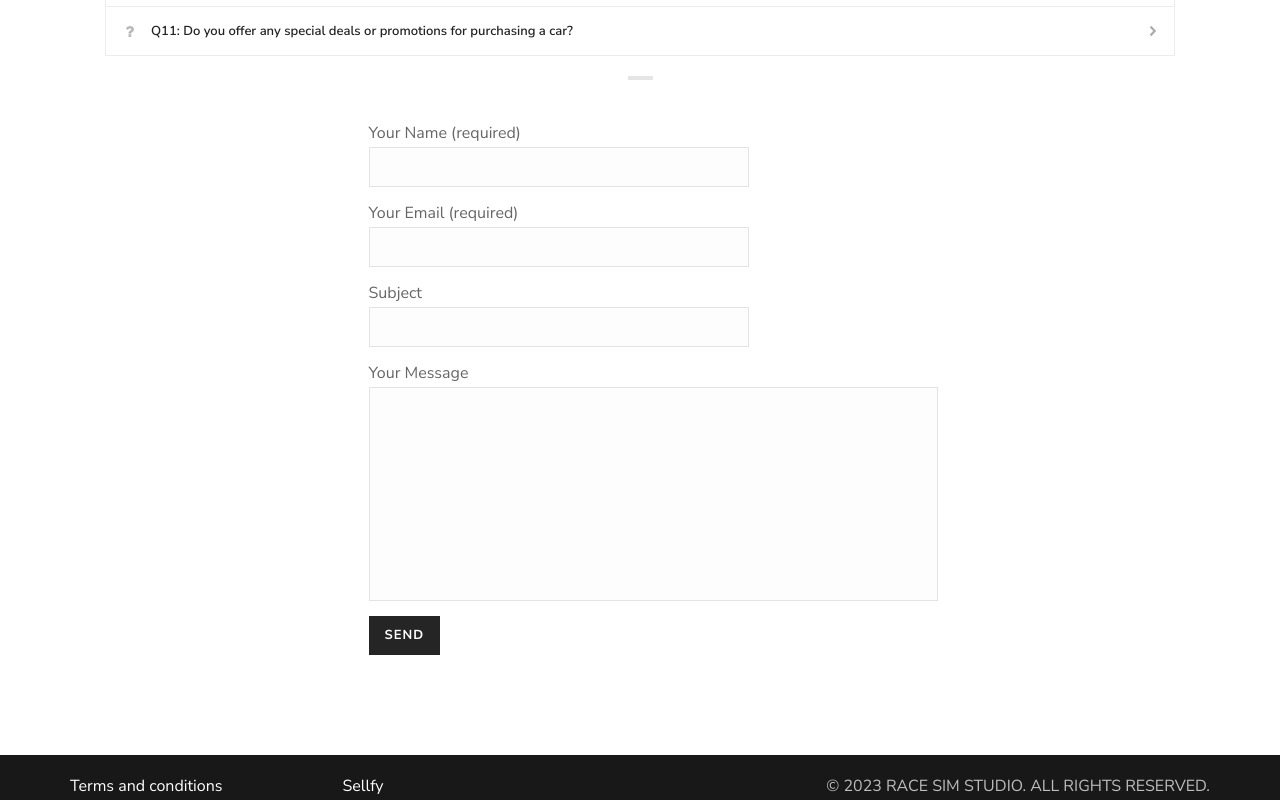
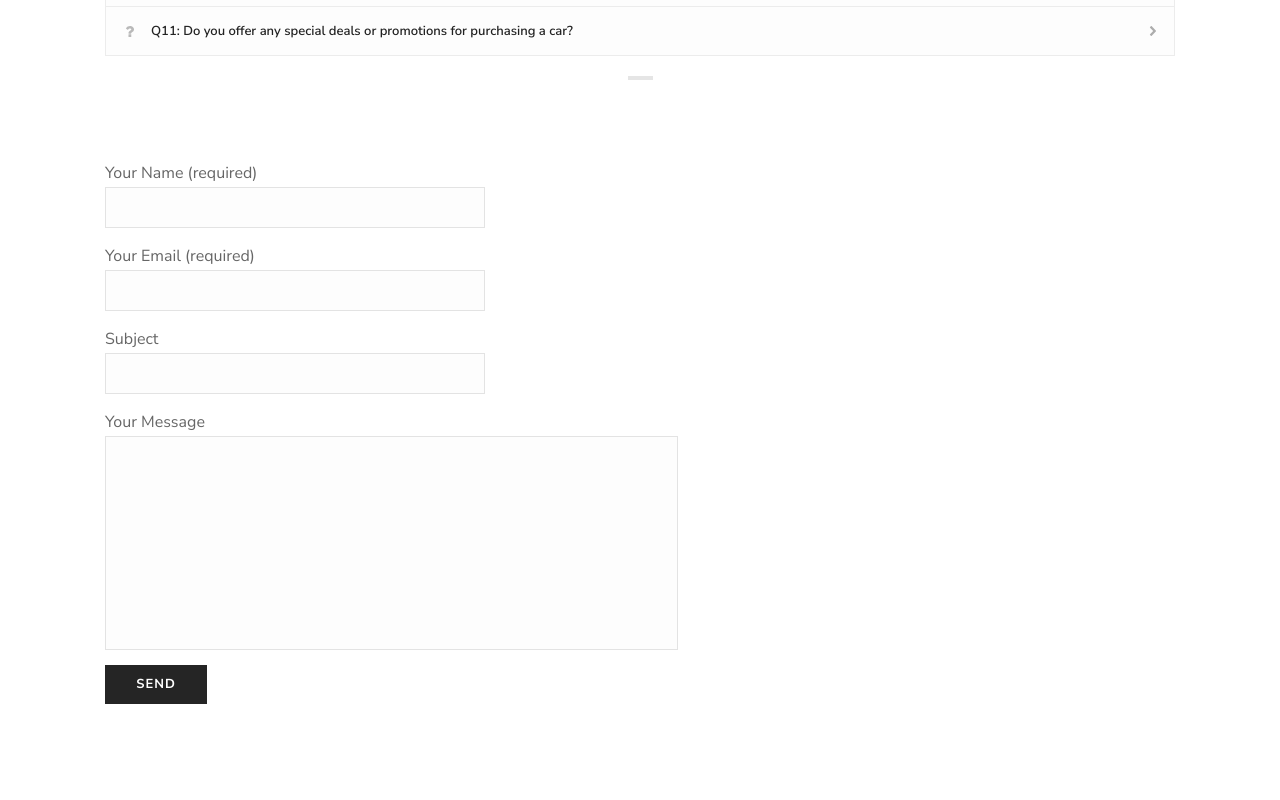
Before and after one commit to bob1663/raceone17, a React (Vite) app in the folder client/: page /contact in a window 1280 px wide. Shown: the part 1560-2360 px from the top of the page. Built offline with nearby package versions, Linux system fonts and the light colour scheme.

Commit message:
nineteenth commit

```diff
--- a/client/src/pages/Contact/Contact.css
+++ b/client/src/pages/Contact/Contact.css
@@ -109,7 +109,7 @@
   flex-direction: column;
   justify-content: space-between;
 
-  background: #ffffff;
+  background: #fdfdfd;
   border-width: 1px 1px 0px 1px;
   border-style: solid;
   border-color: #ececec;
@@ -185,24 +185,28 @@
 /* FORM */
 .app__contact-form {
   display: flex;
-  background: #ffffff;
-
+  flex-direction: column;
+  margin-top: 40px;
+  margin-bottom: 100px;
+  justify-content: center;
+  align-items: center;
+  padding: 0 15px;
 }
 
 .app__contact-form form {
-  width: 100%;
-  display: flex;
-  flex-direction: column;
-  align-items: center;
-}
-
-.app__contact-form_container {
   display: flex;
   flex-direction: column;
   width: 100%;
-  max-width: 573px;
-  align-items: flex-start;
-  padding: 0 15px;
+  max-width: 1070px;
+}
+
+.app__contact-form form small {
+  font-family: var(--font-sans);
+  font-weight: 400;
+  font-size: 12px;
+  line-height: 12px;
+  color: red;
+  margin-bottom: 15px;
 }
 
 .app__contact-form form p {
@@ -218,64 +222,62 @@
   all: unset;
   background: #fdfdfd;
   border: 1px solid #e3e3e3;
+  max-width: 354px;
+
+  margin-bottom: 15px;
+
   padding: 10px 12px;
 
   font-family: var(--font-sans);
   font-weight: 400;
-  font-size: 13px;
-  line-height: 13px;
+  font-size: 14px;
+  line-height: 14px;
   color: #666666;
-
-  margin-bottom: 13px;
-  max-width: 354px;
-  width: 100%;
 }
 
 .app__contact-form form textarea {
   all: unset;
   background: #fdfdfd;
   border: 1px solid #e3e3e3;
+
+  max-width: 547px;
+
   height: 192px;
-
   padding: 10px 12px;
 
   font-family: var(--font-sans);
   font-weight: 400;
-  font-size: 13px;
-  line-height: 13px;
+  font-size: 14px;
+  line-height: 14px;
   color: #666666;
-
-  max-width: 547px;
-  width: 100%;
+  margin-bottom: 15px;
 }
 
 .app__contact-form form button {
   all: unset;
+
   background: #252525;
+  width: 100%;
+  max-width: 70px;
+  display: flex;
+  justify-content: center;
+  align-items: center;
+  padding: 13px 16px;
 
   font-family: var(--font-sans);
   font-weight: 700;
   font-size: 13px;
   line-height: 13px;
-
-  display: flex;
-  align-items: center;
-  text-align: center;
-  justify-content: center;
   letter-spacing: 1px;
   text-transform: uppercase;
-  padding: 13px 16px;
   color: #ffffff;
-  margin-top: 15px;
-  margin-bottom: 100px;
+  transition: 0.5s ease;
   cursor: pointer;
-  max-width: 70px;
-  transition: 0.5s ease;
 }
 
 .app__contact-form form button:hover {
+  background: #666666;
   transition: 0.5s ease;
-  background: #6d6d6d;
 }
 
 @media screen and (max-width: 768px) {
--- a/client/src/pages/Contact/Contact.jsx
+++ b/client/src/pages/Contact/Contact.jsx
@@ -4,6 +4,41 @@ import { data, images } from "../../constants";
 
 const Contact = () => {
   const [openFaq, setOpenFaq] = useState(null);
+  // -----------------------------------------------
+  const [name, setName] = useState("");
+  const [email, setEmail] = useState("");
+  const [nameError, setNameError] = useState(false);
+  const [emailError, setEmailError] = useState(false);
+
+  const validateEmail = (email) => {
+    // Regular expression to check if email is valid
+    const re =
+      /^(([^<>()\[\]\\.,;:\s@"]+(\.[^<>()\[\]\\.,;:\s@"]+)*)|(".+"))@((\[[0-9]{1,3}\.[0-9]{1,3}\.[0-9]{1,3}\.[0-9]{1,3}])|(([a-zA-Z\-0-9]+\.)+[a-zA-Z]{2,}))$/;
+    return re.test(String(email).toLowerCase());
+  };
+
+  const handleSubmit = (e) => {
+    e.preventDefault();
+    // Check if name field is empty
+    if (name.trim() === "") {
+      setNameError(true);
+    } else {
+      setNameError(false);
+    }
+    // Check if email is valid
+    if (!validateEmail(email)) {
+      setEmailError(true);
+    } else {
+      setEmailError(false);
+    }
+  };
+  // -----------------------------------------------
+  const handleScroll = () => {
+    document
+      .querySelector(".app__contact-faq")
+      .scrollIntoView({ behavior: "smooth" });
+  };
+  // -----------------------------------------------
   return (
     <div className="app__contact">
       <div className="app__contact-image">
@@ -12,7 +47,7 @@ const Contact = () => {
           <h3>Help us by seeing if your question is already answered below.</h3>
         </div>
         <div className="app__contact-image_container">
-          <div className="app__contact-image_downArrow">
+          <div className="app__contact-image_downArrow" onClick={handleScroll}>
             <img src={images.DownArrowIcon} alt="DownArrowIcon" />
           </div>
         </div>
@@ -62,18 +97,26 @@ const Contact = () => {
         />
       </div>
       <div className="app__contact-form">
-        <form action="">
-          <div className="app__contact-form_container">
+        <form onSubmit={handleSubmit}>
           <p>Your Name (required)</p>
-            <input type="text" />
+          <input
+            type="text"
+            value={name}
+            onChange={(e) => setName(e.target.value)}
+          />
+          {nameError && <small>The field is required.</small>}
           <p>Your Email (required)</p>
-            <input type="email" />
+          <input
+            type="email"
+            value={email}
+            onChange={(e) => setEmail(e.target.value)}
+          />
+          {emailError && <small>The e-mail address entered is invalid.</small>}
           <p>Subject</p>
           <input type="text" />
           <p>Your Message</p>
           <textarea cols="1" rows="1"></textarea>
           <button type="submit">SEND</button>
-          </div>
         </form>
       </div>
     </div>
--- a/client/src/pages/Home/Home.jsx
+++ b/client/src/pages/Home/Home.jsx
@@ -16,7 +16,7 @@ const settings = {
   slidesToShow: 1,
   slidesToScroll: 1,
   autoplay: true,
-  autoplaySpeed: 5000,
+  autoplaySpeed: 10000,
   nextArrow: <img src={NextButton} alt="Next" className="app__next-button" />,
   prevArrow: (
     <img src={PrevButton} alt="Previous" className="app__prev-button" />
--- a/client/src/pages/Shop/Shop.jsx
+++ b/client/src/pages/Shop/Shop.jsx
@@ -16,17 +16,20 @@ const Shop = () => {
 
   const handleClick = (event) => {
     setCurrentPage(Number(event.target.id));
+    window.scrollTo(0, 0);
   };
 
   const handlePrevClick = () => {
     if (currentPage > 1) {
       setCurrentPage(currentPage - 1);
+      window.scrollTo(0, 0);
     }
   };
 
   const handleNextClick = () => {
     if (currentPage < Math.ceil(data.shop.length / itemsPerPage)) {
       setCurrentPage(currentPage + 1);
+      window.scrollTo(0, 0);
     }
   };
 
```
Lines whose indentation alone changed are shown as unchanged.
